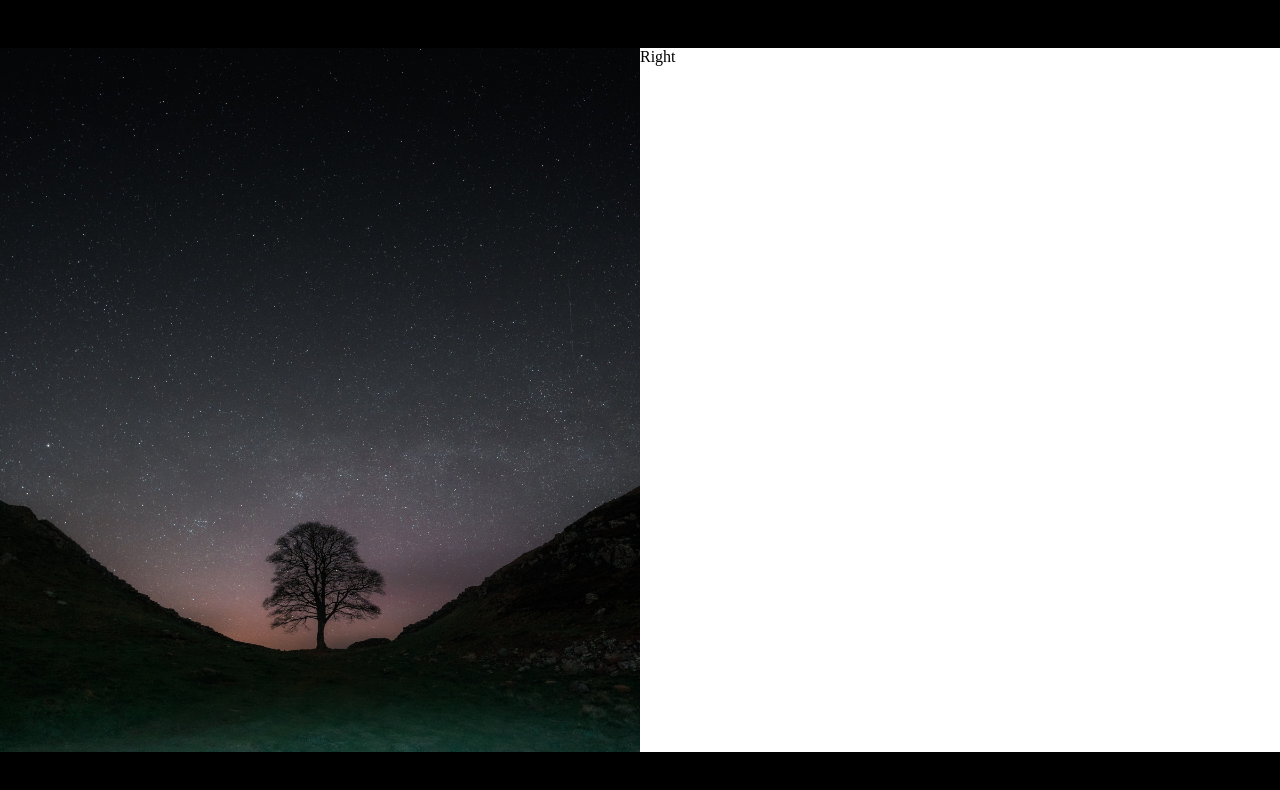
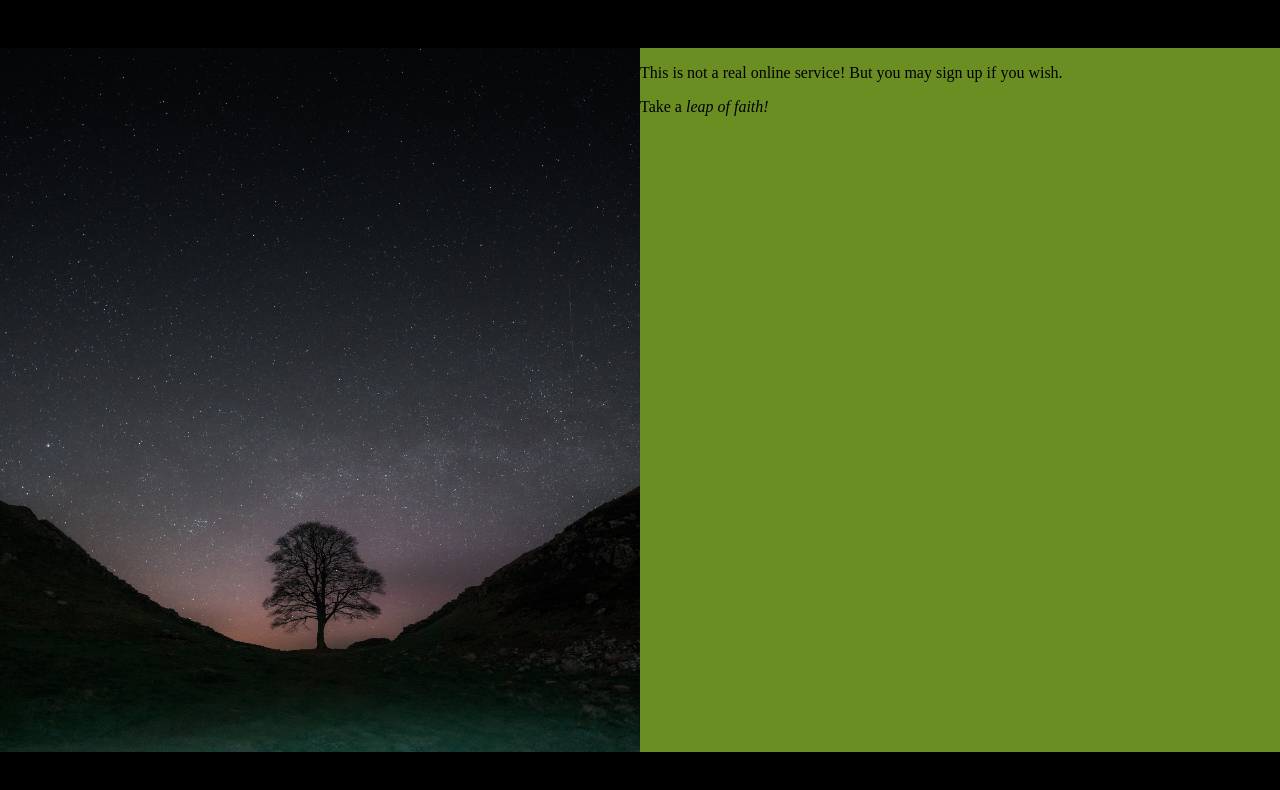
Before and after one commit to jcanoCS/sign-up-form, a plain HTML site: page index.html in a window 1280 px wide. Drawn offline with Linux system fonts and the light colour scheme.

Commit message:
Adding divisions to the right side of the page

```diff
--- a/index.html
+++ b/index.html
@@ -18,7 +18,16 @@
         </div>
 
 
-        <div class="right">Right</div>
+        <div class="right">
+            <div class="top">
+                <p>This is not a real online service!
+                    But you may sign up if you wish.
+                </p>
+                <p>Take a <em>leap of faith!</em></p>
+            </div>
+            <div class="middle"></div>
+            <div class="bottom"></div>
+        </div>
     </main>
 
 
--- a/style.css
+++ b/style.css
@@ -1,5 +1,5 @@
 * {
-    /* background-color: olivedrab; */
+    background-color: olivedrab;
 }
 
 body {
@@ -18,7 +18,7 @@ header, footer {
 main {
     display: flex;
     flex-direction: row;
-    max-height: 88vh;
+    height: 88vh;
     width: 100%;
     background-color: white;
     overflow: hidden;
@@ -34,3 +34,14 @@ main > * {
     max-width: 100%;
     min-height: 100%;
 }
+
+/* right side of the main/middle section */
+main > .right {
+    display: flex;
+    flex-direction: column;
+    overflow: hidden;
+}
+
+main > .right > * {
+    height: 33.3%;
+}
```
